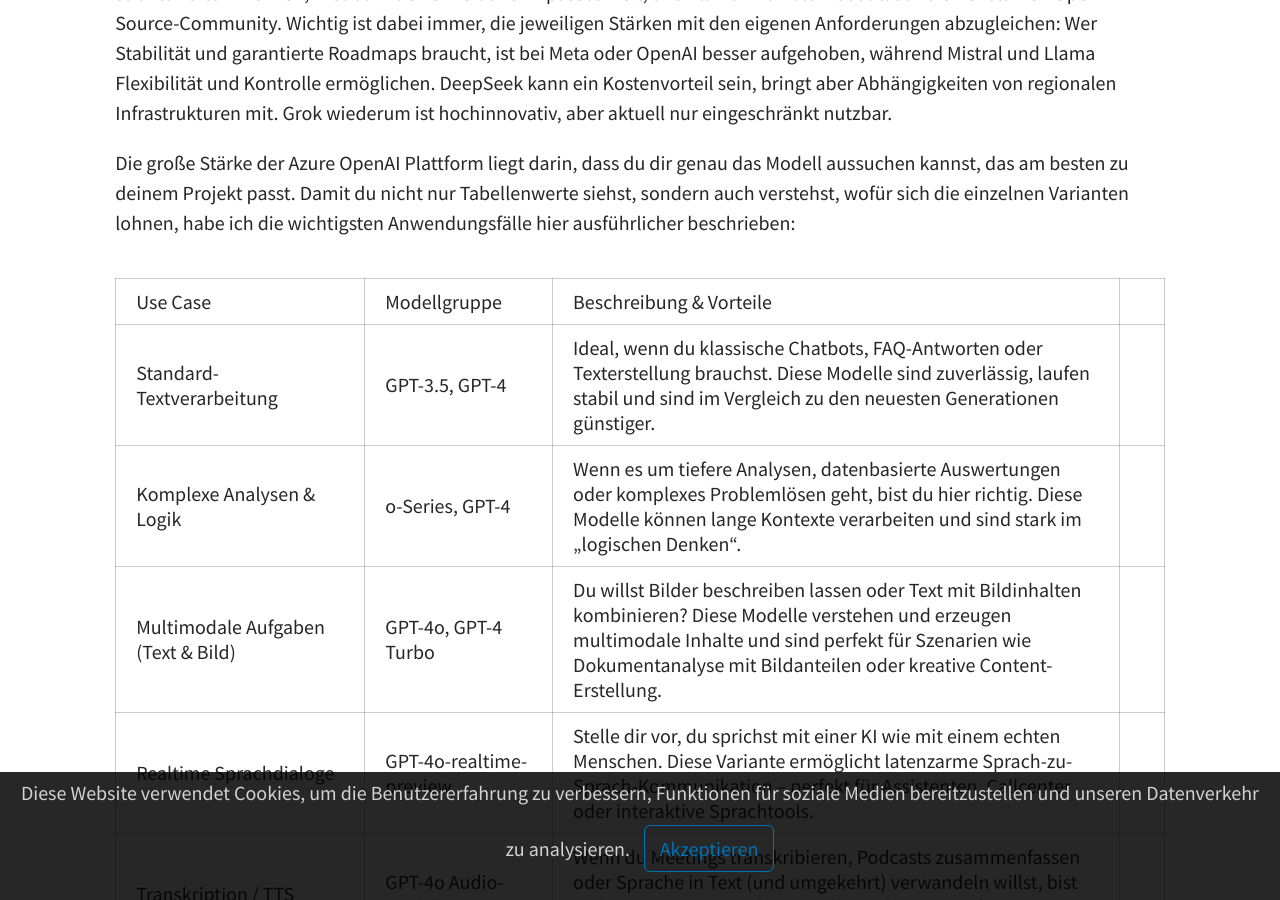
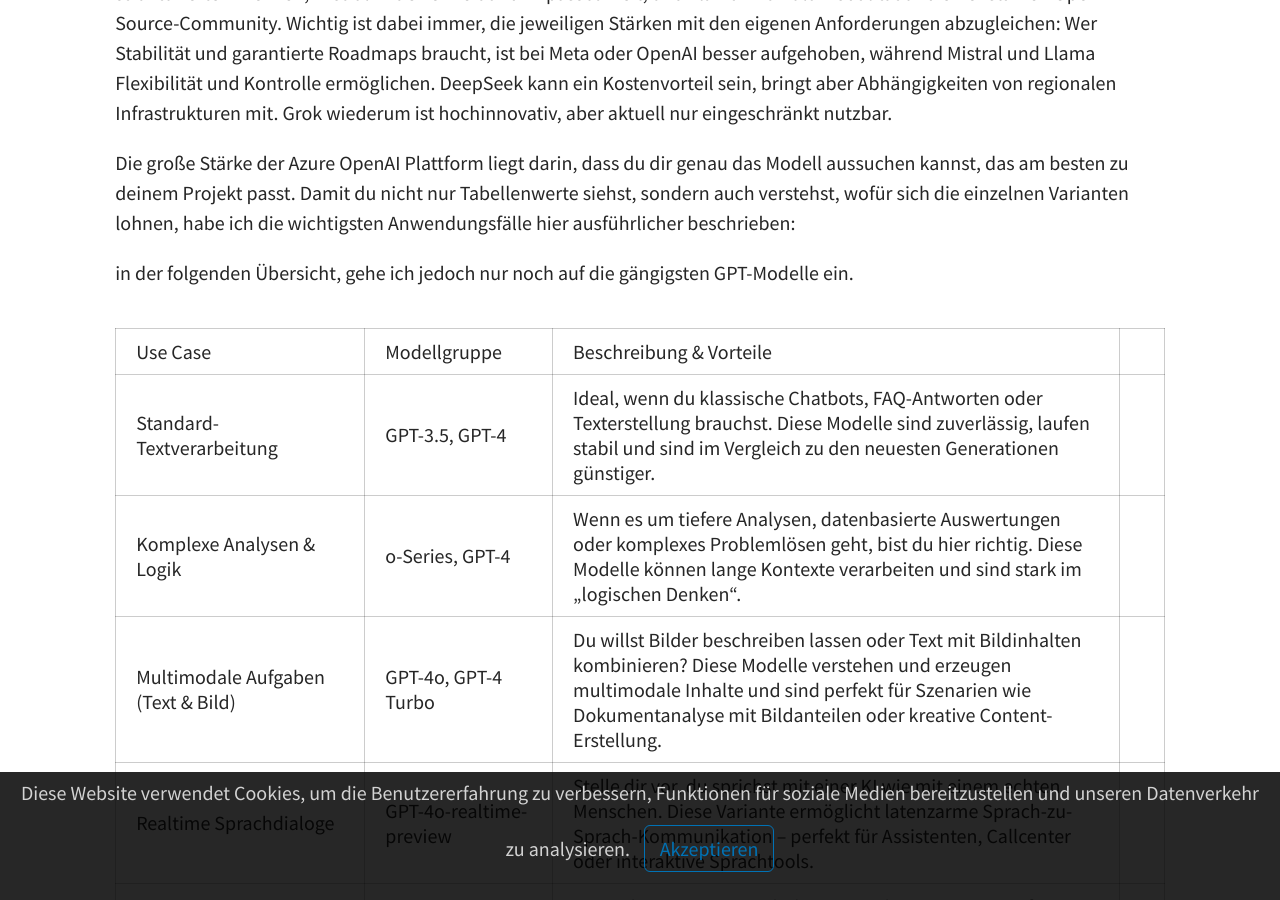
Before and after one commit to joriskahle007/joriskahle007.github.io, a Jekyll site: the page built from _posts/2025-07-22-GPTModelle.md, in a window 1280 px wide and 900 px high, scrolled down 2533 px. Built offline with Jekyll 4.4.1, drawn with Linux system fonts in a browser that asks for light colours; a script that is not in the unit is left out.

Commit message:
Update 2025-07-22-GPTModelle.md

```diff
--- a/_posts/2025-07-22-GPTModelle.md
+++ b/_posts/2025-07-22-GPTModelle.md
@@ -32,6 +32,8 @@
 Zusammengefasst lohnt sich auch ein Blick auf diese „exotischeren“ Modelle vor allem dann, wenn man nach Alternativen zu klassischen Azure OpenAI-Modellen sucht. Grok überzeugt mit Echtzeitfähigkeit, DeepSeek mit Kosteneffizienz und starkem strukturiertem Denken, Mistral mit Offenheit und Anpassbarkeit, und Llama mit Multimodalität und einer starken Open-Source-Community. Wichtig ist dabei immer, die jeweiligen Stärken mit den eigenen Anforderungen abzugleichen: Wer Stabilität und garantierte Roadmaps braucht, ist bei Meta oder OpenAI besser aufgehoben, während Mistral und Llama Flexibilität und Kontrolle ermöglichen. DeepSeek kann ein Kostenvorteil sein, bringt aber Abhängigkeiten von regionalen Infrastrukturen mit. Grok wiederum ist hochinnovativ, aber aktuell nur eingeschränkt nutzbar.
 
 Die große Stärke der Azure OpenAI Plattform liegt darin, dass du dir genau das Modell aussuchen kannst, das am besten zu deinem Projekt passt. Damit du nicht nur Tabellenwerte siehst, sondern auch verstehst, wofür sich die einzelnen Varianten lohnen, habe ich die wichtigsten Anwendungsfälle hier ausführlicher beschrieben:
+
+in der folgenden Übersicht, gehe ich jedoch nur noch auf die gängigsten GPT-Modelle ein.
 
 | Use Case |	Modellgruppe |	Beschreibung & Vorteile |
 | Standard-Textverarbeitung |	GPT-3.5, GPT-4 |	Ideal, wenn du klassische Chatbots, FAQ-Antworten oder Texterstellung brauchst. Diese Modelle sind zuverlässig, laufen stabil und sind im Vergleich zu den neuesten Generationen günstiger. |
```
